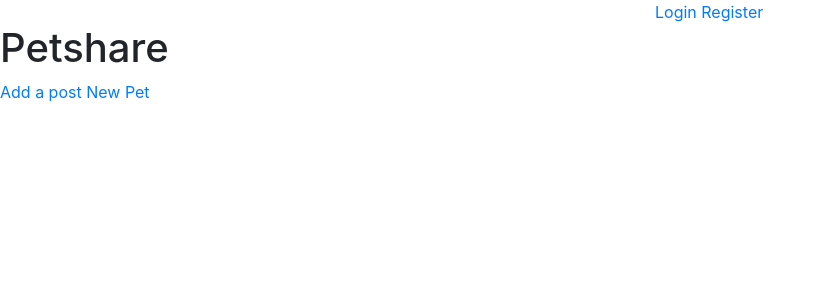
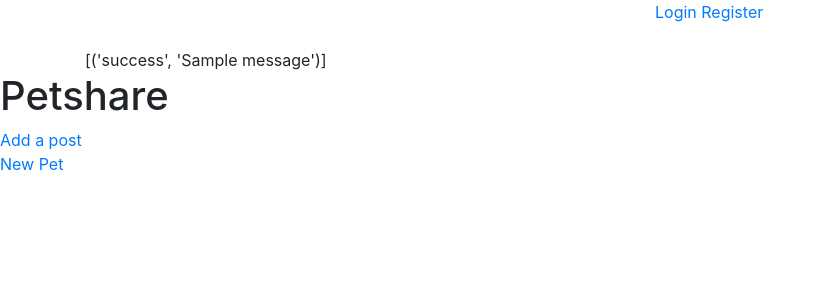
Before and after one commit to shdant113/PetShare, a Python web app: template templates/dashboard.html in a window 1280 px wide. Shown: the top 300 px of the page, without its empty margins (0-826 px from the left). Run offline with Jinja, Linux system fonts and the light colour scheme; the template is opened without the code that fills it, so the values that code supplies are empty; tables that the repository leaves empty hold one stand-in row (values such as "Sample post"); one stand-in notice (Sample message) is shown; some libraries are stand-ins or nearby versions.

Commit message:
Adds flashed messages to layout.html

```diff
--- a/templates/dashboard.html
+++ b/templates/dashboard.html
@@ -3,6 +3,7 @@
 {% block content %}
     <h1>Petshare</h1>
     <a href="{{url_for('new_post')}}">Add a post</a>
+    <br>
     <a href="{{url_for('new_pet')}}" title="new_pet">New Pet</a>
 
 
--- a/templates/layout.html
+++ b/templates/layout.html
@@ -8,6 +8,7 @@
 <body>
 
   <div class="container">
+
     <div class="row">
       <div class="col">
         <h3>{% if current_user.is_authenticated %}Hello {{current_user.username}}{% endif %}</h3>
@@ -21,6 +22,19 @@
           {% endif %}
       </div>
     </div>
+    <br>
+    <div class="row">
+      <div class="col">
+        {% with messages = get_flashed_messages(with_categories=True) %}
+          {% if messages %}
+            {% for category, message in messages %}
+              <div class={{category}}>{{ messages }}</div>
+            {% endfor %}
+          {% endif %}
+        {% endwith %}
+      </div>
+    </div>
+
   </div>
 
   {%block content%}{% endblock %}
```
